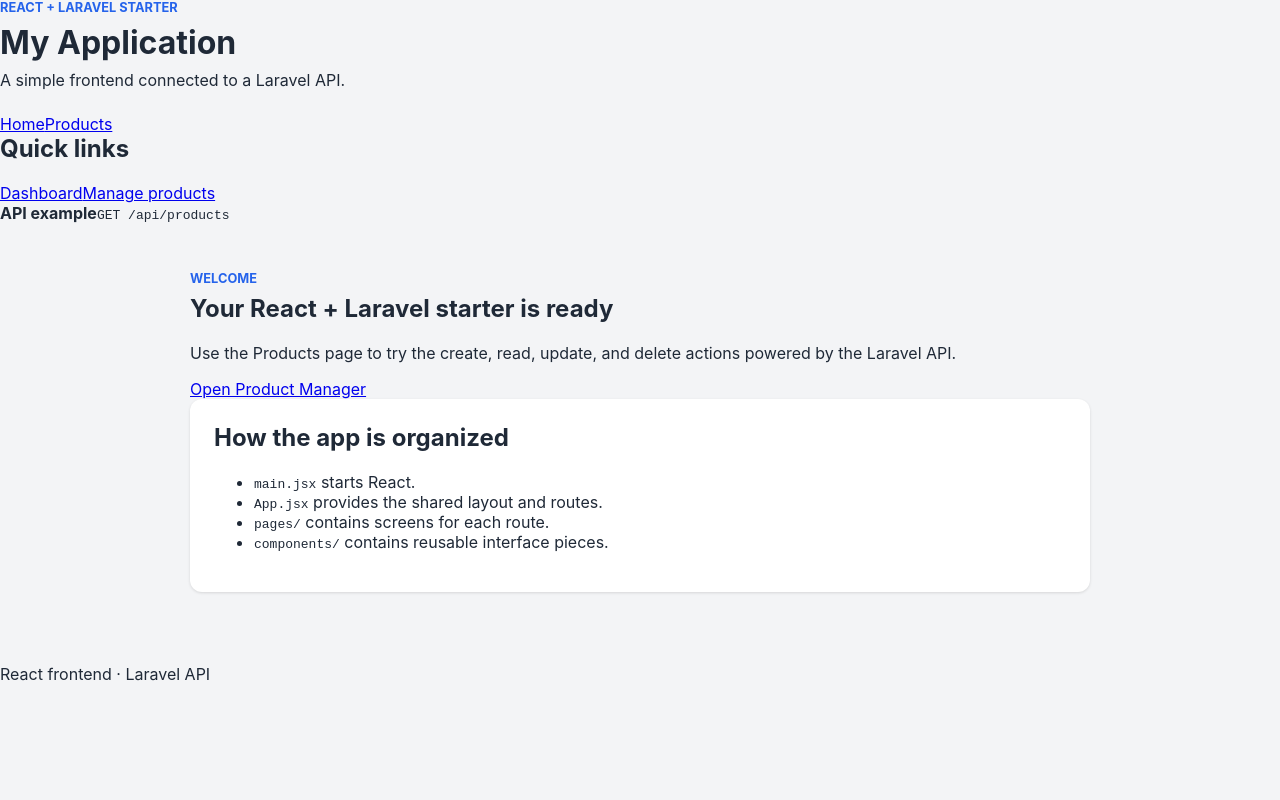
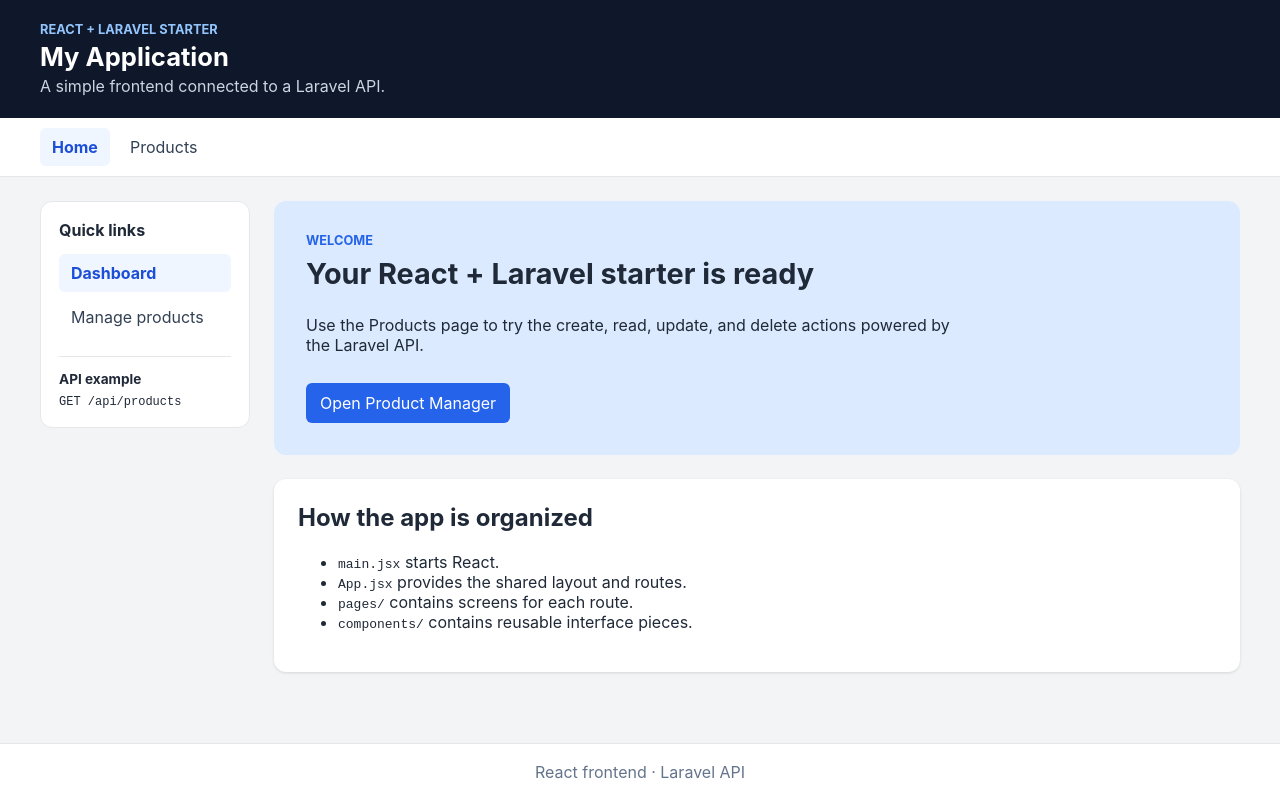
Before and after one commit to JPVillasanta/frontendReactApp, a React (Vite) app: page / in a window 1280 px wide. Built offline with nearby package versions, Linux system fonts and the light colour scheme.

Commit message:
Style shared application layout

```diff
--- a/src/index.css
+++ b/src/index.css
@@ -92,3 +92,98 @@ button.danger { background: #dc2626; }
   .two-columns { grid-template-columns: 1fr; }
   .product-list li { align-items: flex-start; flex-direction: column; }
 }
+
+
+/* Shared application shell */
+.app { min-height: 100vh; display: flex; flex-direction: column; }
+.app-header {
+  background: #0f172a;
+  color: white;
+  margin: 0;
+  padding: 22px max(24px, calc((100% - 1200px) / 2));
+}
+.app-header h1 { color: white; font-size: 1.6rem; margin: 0 0 4px; }
+.app-header .eyebrow { margin: 0 0 4px; color: #93c5fd; }
+.header-subtitle { margin: 0; color: #cbd5e1; }
+.navbar {
+  display: flex;
+  gap: 8px;
+  padding: 10px max(24px, calc((100% - 1200px) / 2));
+  background: white;
+  border-bottom: 1px solid #e5e7eb;
+}
+.navbar a, .sidebar a {
+  color: #334155;
+  text-decoration: none;
+  border-radius: 6px;
+  padding: 9px 12px;
+}
+.navbar a.active, .sidebar a.active { color: #1d4ed8; background: #eff6ff; font-weight: 700; }
+.app-body {
+  width: min(1200px, calc(100% - 32px));
+  margin: 24px auto;
+  display: grid;
+  grid-template-columns: 210px minmax(0, 1fr);
+  gap: 24px;
+  flex: 1;
+}
+.sidebar {
+  background: white;
+  border: 1px solid #e5e7eb;
+  border-radius: 12px;
+  padding: 18px;
+  display: flex;
+  flex-direction: column;
+  gap: 6px;
+  align-self: start;
+}
+.sidebar h2 { font-size: 1rem; margin: 0 0 8px; }
+.sidebar-note {
+  display: grid;
+  gap: 8px;
+  border-top: 1px solid #e5e7eb;
+  margin-top: 14px;
+  padding-top: 14px;
+  font-size: 0.85rem;
+}
+.sidebar-note code { white-space: nowrap; font-size: 0.75rem; }
+.page-content { min-width: 0; }
+.page-content .container { width: 100%; padding: 0; }
+.page-heading { margin-bottom: 24px; }
+.page-heading h2 { font-size: 1.8rem; margin-bottom: 8px; }
+.landing-hero {
+  padding: 32px;
+  margin-bottom: 24px;
+  border-radius: 12px;
+  background: #dbeafe;
+}
+.landing-hero h2 { font-size: 1.8rem; }
+.landing-hero p { max-width: 650px; }
+.primary-link {
+  display: inline-block;
+  margin-top: 12px;
+  padding: 10px 14px;
+  border-radius: 6px;
+  background: #2563eb;
+  color: white;
+  text-decoration: none;
+}
+.primary-link:hover { background: #1d4ed8; }
+.error-message { color: #b91c1c; font-weight: 600; }
+button:disabled { opacity: 0.6; cursor: not-allowed; }
+.footer {
+  margin: 0;
+  padding: 18px 24px;
+  text-align: center;
+  border-top: 1px solid #e5e7eb;
+  color: #64748b;
+  background: white;
+}
+.footer p { margin: 0; }
+
+@media (max-width: 700px) {
+  .app-body { grid-template-columns: 1fr; }
+  .sidebar { display: none; }
+  .navbar { padding-inline: 16px; }
+  .app-header { padding: 18px 16px; }
+}
```
